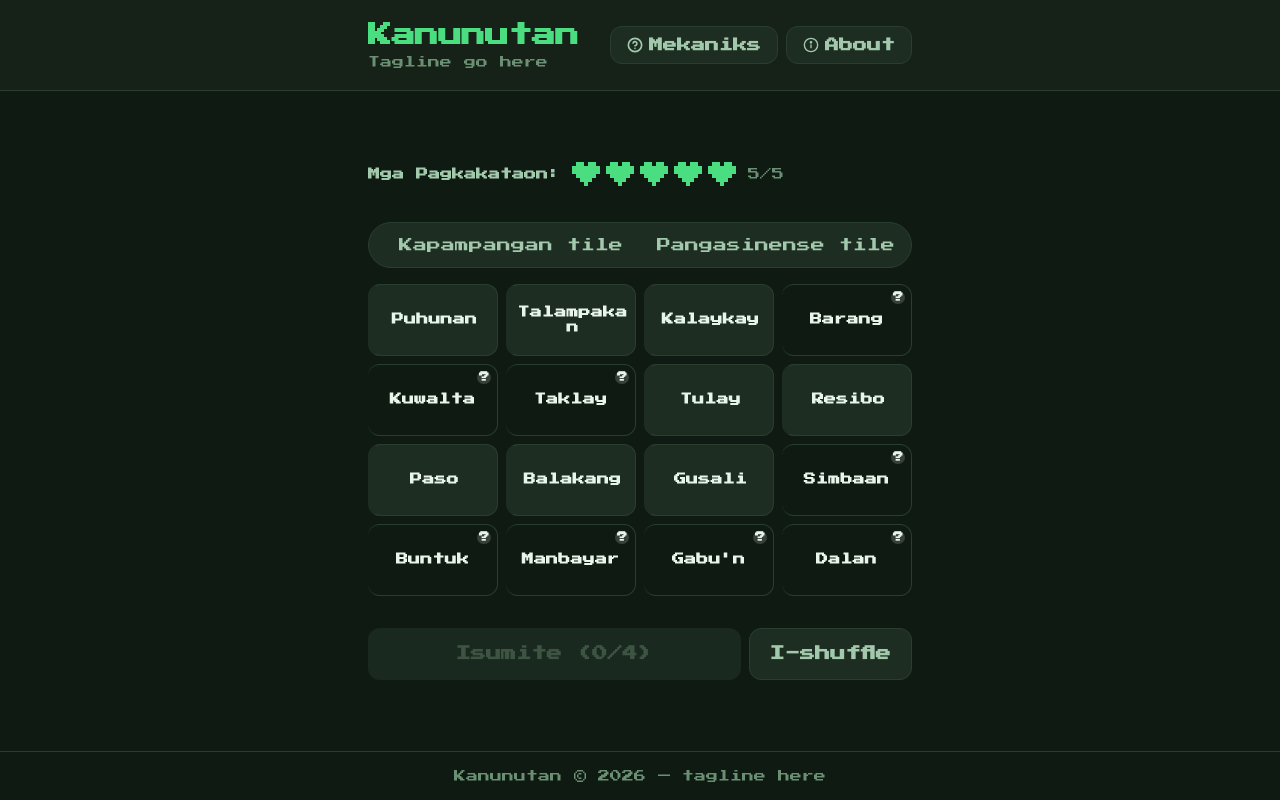
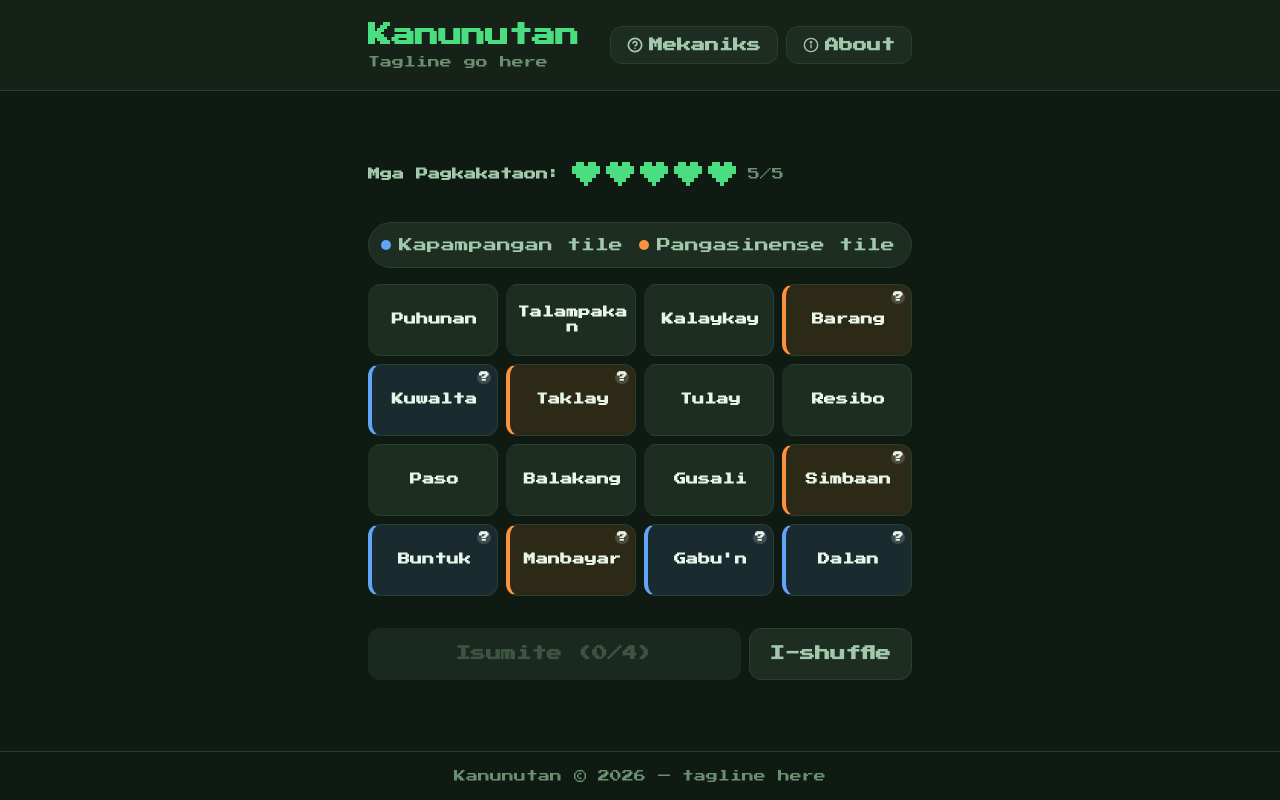
Before and after one commit to Lieralone/practice, a Next.js app: page / in a window 1280 px wide. Built offline with nearby package versions, Linux system fonts and the light colour scheme.

Commit message:
Update globals.css

```diff
--- a/app/globals.css
+++ b/app/globals.css
@@ -27,6 +27,11 @@
   --group-green: #4ade80;
   --group-blue: #60a5fa;
   --group-purple: #c084fc;
+
+  --kapampangan-accent: #60a5fa;
+  --kapampangan-accent-bg: rgba(96, 165, 250, 0.12);
+  --pangasinense-accent: #fb923c;
+  --pangasinense-accent-bg: rgba(251, 146, 60, 0.12);
 
   --group-yellow-bg: rgba(250, 204, 21, 0.15);
   --group-green-bg: rgba(74, 222, 128, 0.15);
```
